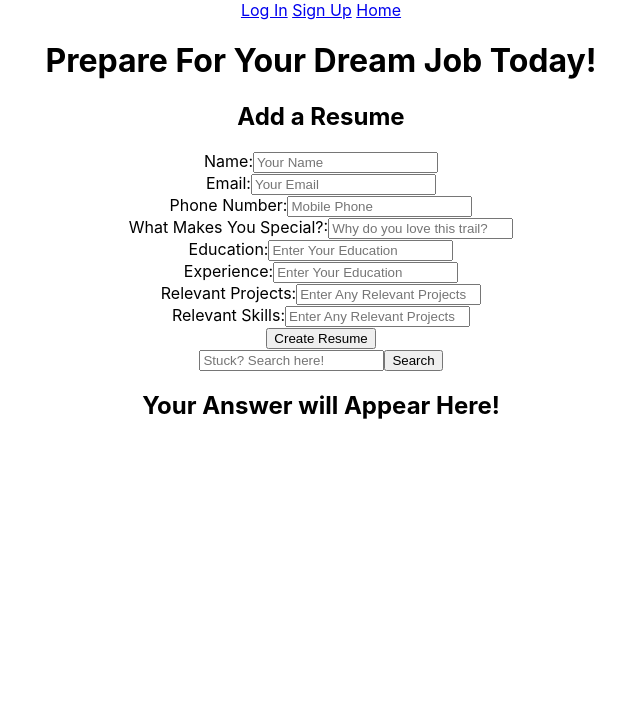
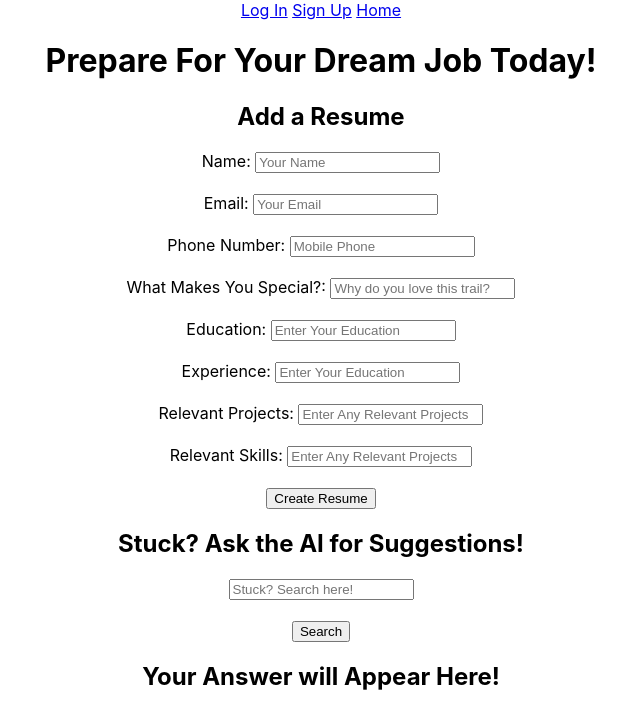
Before and after one commit to madarensbourg/MY_JobAPP, a React (Create React App) app in the folder frontend/: page /createresume in a window 1280 px wide. Shown: the top 728 px of the page, without its empty margins (319-959 px from the left). Built offline with nearby package versions, Linux system fonts and the light colour scheme; no server answers.

Commit message:
finished api

```diff
--- a/frontend/src/pages/CreateResume/index.js
+++ b/frontend/src/pages/CreateResume/index.js
@@ -58,7 +58,7 @@ export default function CreateResume({ setResumeData }) {
 			<div className='row row-cols-sm-2 row-cols-md-4 mx-auto'>
 				<Form onSubmit={handleSubmit} className='mx-auto'>
 					<Form.Group className='mb-3'>
-						<Form.Label>Name:</Form.Label>
+						<Form.Label>Name: </Form.Label>
 						<Form.Control
 							type='text'
 							id='name'
@@ -69,9 +69,10 @@ export default function CreateResume({ setResumeData }) {
 							required
 						/>
 					</Form.Group>
+					<br />
 
 					<Form.Group className='mb-3'>
-						<Form.Label>Email:</Form.Label>
+						<Form.Label>Email: </Form.Label>
 						<Form.Control
 							type='text'
 							id='email'
@@ -82,9 +83,10 @@ export default function CreateResume({ setResumeData }) {
 							required
 						/>
 					</Form.Group>
+					<br />
 
 					<Form.Group className='mb-3'>
-						<Form.Label>Phone Number:</Form.Label>
+						<Form.Label>Phone Number: </Form.Label>
 						<Form.Control
 							type='text'
 							id='phonenumber'
@@ -94,9 +96,10 @@ export default function CreateResume({ setResumeData }) {
 							value={formState.phonenumber || ''}
 						/>
 					</Form.Group>
+					<br />
 
 					<Form.Group className='mb-3'>
-						<Form.Label>What Makes You Special?:</Form.Label>
+						<Form.Label>What Makes You Special?: </Form.Label>
 						<Form.Control
 							type='text'
 							id='aboutme'
@@ -107,9 +110,10 @@ export default function CreateResume({ setResumeData }) {
 							required
 						/>
 					</Form.Group>
+					<br />
 
 					<Form.Group className='mb-3'>
-						<Form.Label>Education:</Form.Label>
+						<Form.Label>Education: </Form.Label>
 						<Form.Control
 							type='text'
 							id='education'
@@ -119,9 +123,10 @@ export default function CreateResume({ setResumeData }) {
 							value={formState.education || ''}
 						/>
 					</Form.Group>
+					<br />
 
 					<Form.Group className='mb-3'>
-						<Form.Label>Experience:</Form.Label>
+						<Form.Label>Experience: </Form.Label>
 						<Form.Control
 							type='text'
 							id='experience'
@@ -131,9 +136,10 @@ export default function CreateResume({ setResumeData }) {
 							value={formState.experience || ''}
 						/>
 					</Form.Group>
+					<br />
 
 					<Form.Group className='mb-3'>
-						<Form.Label>Relevant Projects:</Form.Label>
+						<Form.Label>Relevant Projects: </Form.Label>
 						<Form.Control
 							type='text'
 							id='relevantprojects'
@@ -143,9 +149,10 @@ export default function CreateResume({ setResumeData }) {
 							value={formState.relevantprojects || ''}
 						/>
 					</Form.Group>
+					<br />
 
 					<Form.Group className='mb-3'>
-						<Form.Label>Relevant Skills:</Form.Label>
+						<Form.Label>Relevant Skills: </Form.Label>
 						<Form.Control
 							type='text'
 							id='skills'
@@ -155,6 +162,7 @@ export default function CreateResume({ setResumeData }) {
 							value={formState.skills || ''}
 						/>
 					</Form.Group>
+					<br />
 
 					<Button variant='primary' type='submit'>
 						Create Resume
@@ -162,6 +170,8 @@ export default function CreateResume({ setResumeData }) {
 				</Form>
 			</div>
 			<div>
+				<h2>Stuck? Ask the AI for Suggestions!</h2>
+
 				<Form onSubmit={handleSubmit2} className='d-flex'>
 					<Form.Control
 						type='search'
@@ -172,6 +182,9 @@ export default function CreateResume({ setResumeData }) {
 						onChange={handleChange2}
 						value={searchString}
 					/>
+					<br />
+					<br />
+
 					<Button
 						type='submit'
 						variant='outline-success'
@@ -182,7 +195,8 @@ export default function CreateResume({ setResumeData }) {
 						Search
 					</Button>
 				</Form>
-				<h2>Your Answer will Appear Here!</h2><br/>
+				<h2>Your Answer will Appear Here!</h2>
+
 				<p>{response && response}</p>
 			</div>
 		</div>
```
Also changed, not shown: frontend/src/pages/EditResume/index.js (+19 -10 lines).
